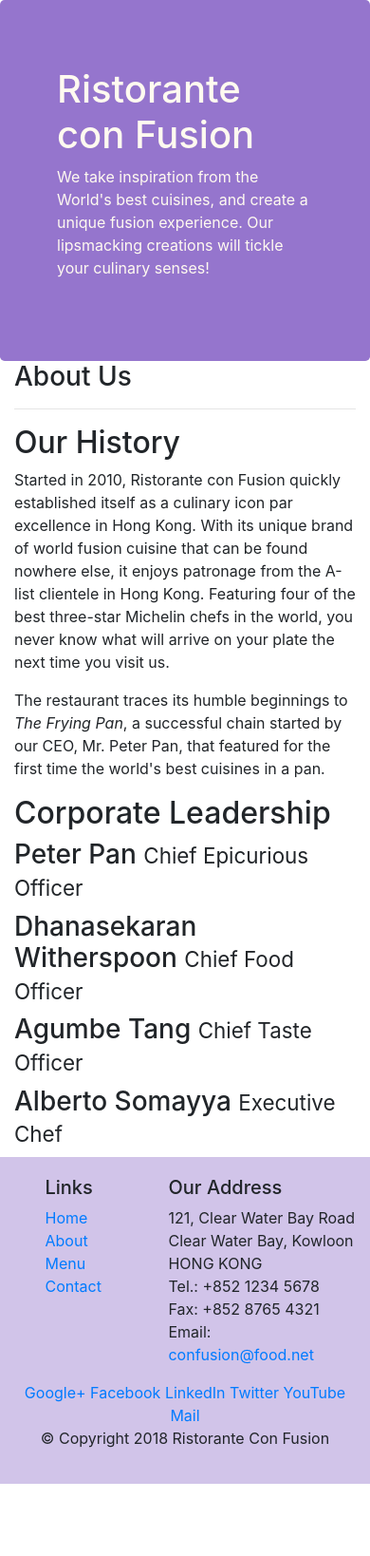
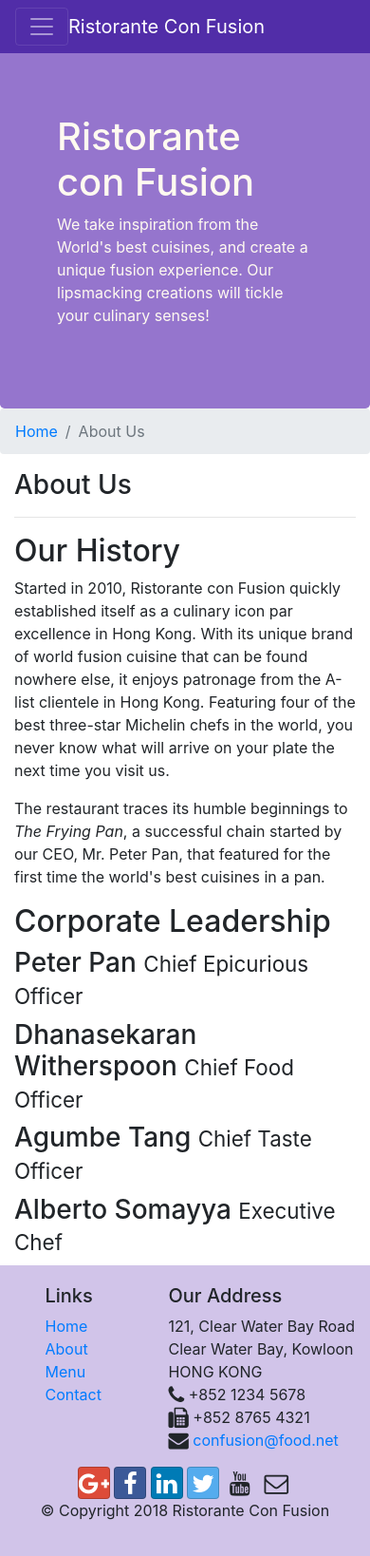
Before and after one commit to Mehrab-Imtiaz/bootstrap-coFusion, a website: page aboutus.html in a window 390 px wide. Shown: the whole page at 95% size. Before the commit the page ends 1562 px from the top, so only its background shows below. Drawn offline with nearby package versions, Linux system fonts and the light colour scheme.

Commit message:
Added Navbar and Icons

```diff
--- a/aboutus.html
+++ b/aboutus.html
@@ -9,13 +9,30 @@
 
     <!-- Bootstrap CSS -->
     <link rel="stylesheet" href="node_modules/bootstrap/dist/css/bootstrap.min.css">
+    <link rel="stylesheet" href="node_modules/font-awesome/css/font-awesome.min.css">
+    <link rel="stylesheet" href="node_modules/bootstrap-social/bootstrap-social.css">
     <link rel="stylesheet" href="css/styles.css">
     <title>Ristorante Con Fusion: About Us</title>
 
 </head>
 
 <body>
-
+    <nav class="navbar navbar-dark navbar-expand-sm fixed-top">
+        <div class="container">
+            <button class="navbar-toggler" type="button" data-toggle="collapse" data-target="#Navbar">
+                <span class=navbar-toggler-icon></span>
+            </button>
+            <a class="navbar-brand mr-auto" href="./index.html">Ristorante Con Fusion</a>
+            <div class="collapse navbar-collapse" id="Navbar">
+                <ul class="navbar-nav mr-auto">
+                    <li class="nav-item"><a class="nav-link" href="./index.html"><span class="fa fa-home fa-lg"></span> Home</a></li>
+                    <li class="nav-item active"><a class="nav-link" href="#"><span class="fa fa-info fa-lg"></span> About</a></li>
+                    <li class="nav-item"><a class="nav-link" href="#"><span class="fa fa-list fa-lg"></span> Menu</a></li>
+                    <li class="nav-item"><a class="nav-link" href="#"><span class="fa fa-address-card fa-lg"></span> Contact</a></li>
+                </ul>
+            </div>
+        </div>
+    </nav>
     <header class="jumbotron">
         <div class="container">
             <div class="row row-header">
@@ -30,8 +47,12 @@
     </header>
 
     <div class="container">
-        <div>
-            <div>
+        <div class="row">
+            <ol class="col-12 breadcrumb">
+                <li class="breadcrumb-item"><a href="./index.html">Home</a></li>
+                <li class="breadcrumb-item active">About Us</li>
+            </ol>
+            <div class="col-12">
                <h3>About Us</h3>
                <hr>
             </div>
@@ -70,7 +91,7 @@
                 <div class="col-4 offset-1 col-sm-2">
                     <h5>Links</h5>
                     <ul class="list-unstyled">
-                        <li><a href="#">Home</a></li>
+                        <li><a href="./index.html">Home</a></li>
                         <li><a href="#">About</a></li>
                         <li><a href="#">Menu</a></li>
                         <li><a href="#">Contact</a></li>
@@ -82,19 +103,19 @@
 		              121, Clear Water Bay Road<br>
 		              Clear Water Bay, Kowloon<br>
 		              HONG KONG<br>
-		              Tel.: +852 1234 5678<br>
-		              Fax: +852 8765 4321<br>
-		              Email: <a href="mailto:confusion@food.net">confusion@food.net</a>
+		              <i class="fa fa-phone fa-lg"></i> +852 1234 5678<br>
+		              <i class="fa fa-fax fa-lg"></i> +852 8765 4321<br>
+		              <i class="fa fa-envelope fa-lg"></i> <a href="mailto:confusion@food.net">confusion@food.net</a>
 		           </address>
                 </div>
                 <div class="col-12 col-sm-4 align-self-center">
                     <div class="text-center">
-                        <a href="http://google.com/+">Google+</a>
-                        <a href="http://www.facebook.com/profile.php?id=">Facebook</a>
-                        <a href="http://www.linkedin.com/in/">LinkedIn</a>
-                        <a href="http://twitter.com/">Twitter</a>
-                        <a href="http://youtube.com/">YouTube</a>
-                        <a href="mailto:">Mail</a>
+                        <a class="btn btn-social-icon btn-google" href="http://google.com/+"><i class="fa fa-google-plus fa-lg"></i></a>
+                        <a class="btn btn-social-icon btn-facebook" href="http://www.facebook.com/profile.php?id="><i class="fa fa-facebook fa-lg"></i></a>
+                        <a class="btn btn-social-icon btn-linkedin" href="http://www.linkedin.com/in/"><i class="fa fa-linkedin fa-lg"></i></a>
+                        <a class="btn btn-social-icon btn-twitter" href="http://twitter.com/"><i class="fa fa-twitter fa-lg"></i></a>
+                        <a class="btn btn-social-icon btn-youtube" href="http://youtube.com/"><i class="fa fa-youtube fa-lg"></i></a>
+                        <a class="btn btn-social-icon" href="mailto:"><i class="fa fa-envelope-o fa-lg"></i></a>
                     </div>
                 </div>
            </div>
--- a/css/styles.css
+++ b/css/styles.css
@@ -28,3 +28,12 @@
     margin: 0px;
     color: #0f0f0f;
 }
+
+body {
+    padding: 50px 0px 0px 0px;
+    z-index: 0;
+}
+
+.navbar-dark{
+    background-color: #512da8;
+}
--- a/package.json
+++ b/package.json
@@ -16,6 +16,8 @@
   "dependencies": {
     "@popperjs/core": "^2.4.4",
     "bootstrap": "^4.5.2",
+    "bootstrap-social": "^5.1.1",
+    "font-awesome": "^4.7.0",
     "jquery": "^3.5.1",
     "popper.js": "^1.16.1"
   }
```
Also changed, not shown: index.html (+28 -11 lines), 1 other file.
